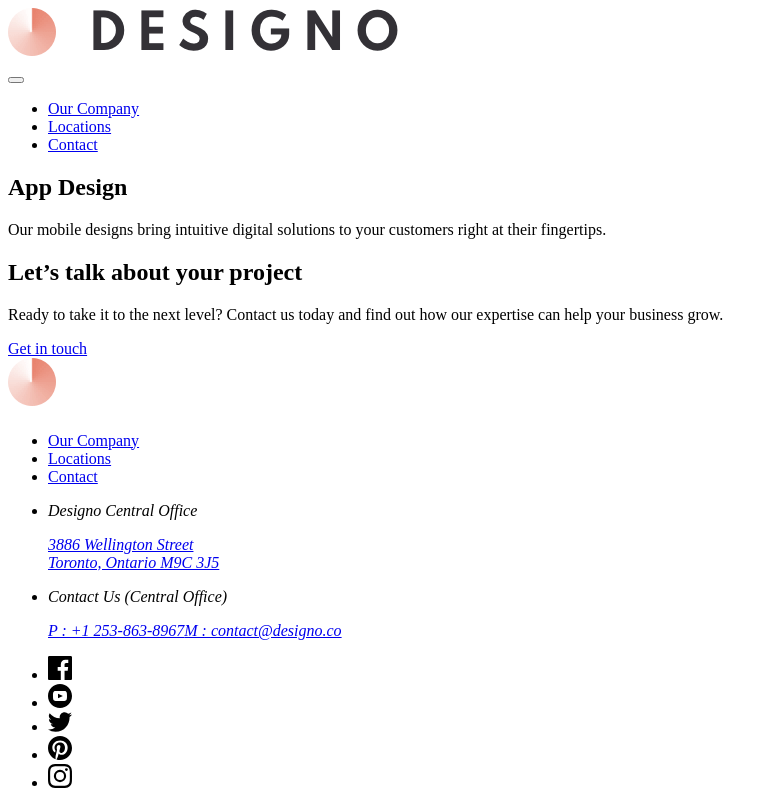
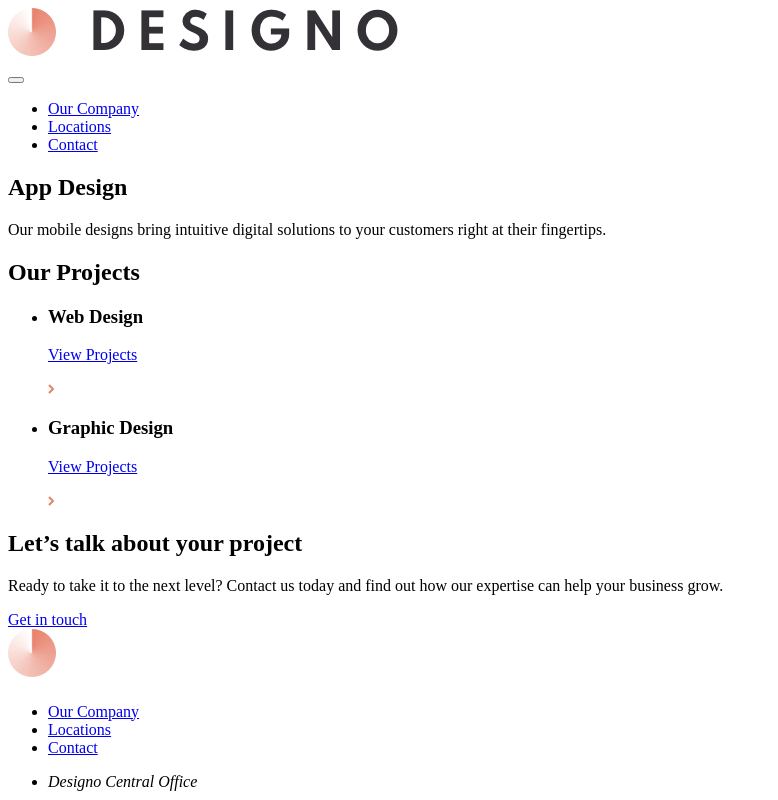
Before and after one commit to VCarames/React--Designo-FE, a React (Vite) app: page /appdesign in a window 1280 px wide. Shown: the top 800 px of the page, without its empty margins (0-778 px from the left). Built offline with nearby package versions, Linux system fonts and the light colour scheme.

Commit message:
Project Sections Added to "Home", "Web Design", "App Design" and "Graphic Design" Pages

```diff
--- a/src/pages/AppDesign.jsx
+++ b/src/pages/AppDesign.jsx
@@ -1,5 +1,6 @@
 import Header from "../components/header/Header";
 import Intro from "../components/intro/Intro";
+import ProjectsApp from "../sections/ProjectsApp";
 import CallToAction from "../components/cta/CallToAction";
 import Footer from "../components/Footer/Footer";
 
@@ -14,6 +15,7 @@ function AppDesign() {
           text="Our mobile designs bring intuitive digital solutions
  to your customers right at their fingertips."
         />
+        <ProjectsApp />
         <CallToAction />
       </main>
       <Footer />
--- a/src/pages/GraphicDesign.jsx
+++ b/src/pages/GraphicDesign.jsx
@@ -1,5 +1,6 @@
 import Header from "../components/header/Header";
 import Intro from "../components/intro/Intro";
+import ProjectsGraphic from "../sections/ProjectsGraphic";
 import CallToAction from "../components/cta/CallToAction";
 import Footer from "../components/Footer/Footer";
 
@@ -15,6 +16,7 @@ function GraphicDesign() {
 tailored to meet your business objectives.
 "
         />
+        <ProjectsGraphic />
         <CallToAction />
       </main>
       <Footer />
--- a/src/pages/Home.jsx
+++ b/src/pages/Home.jsx
@@ -1,4 +1,5 @@
 import Header from "../components/header/Header";
+import ProjectsHome from "../sections/ProjectsHome";
 import CallToAction from "../components/cta/CallToAction";
 import Footer from "../components/Footer/Footer";
 
@@ -10,6 +11,7 @@ function Home() {
       <p>This is the "Home" page component</p>
 
       <main>
+        <ProjectsHome />
         <CallToAction />
       </main>
       <Footer />
--- a/src/pages/WebDesign.jsx
+++ b/src/pages/WebDesign.jsx
@@ -1,7 +1,8 @@
 import Header from "../components/header/Header";
+import Intro from "../components/intro/Intro";
+import ProjectsWeb from "../sections/ProjectsWeb";
 import CallToAction from "../components/cta/CallToAction";
 import Footer from "../components/Footer/Footer";
-import Intro from "../components/intro/Intro";
 
 function WebDesign() {
   return (
@@ -14,6 +15,7 @@ function WebDesign() {
           text="We build websites that serve as powerful marketing tools
 and bring memorable brand experiences."
         />
+        <ProjectsWeb />
         <CallToAction />
       </main>
       <Footer />
```
